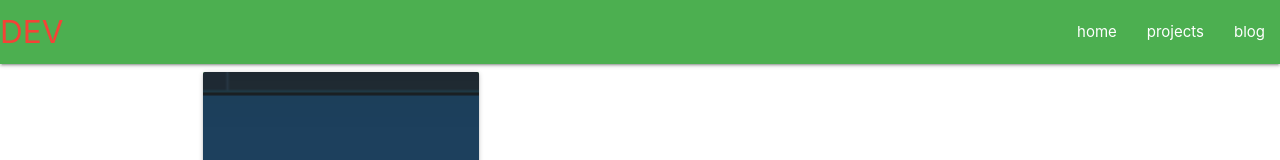
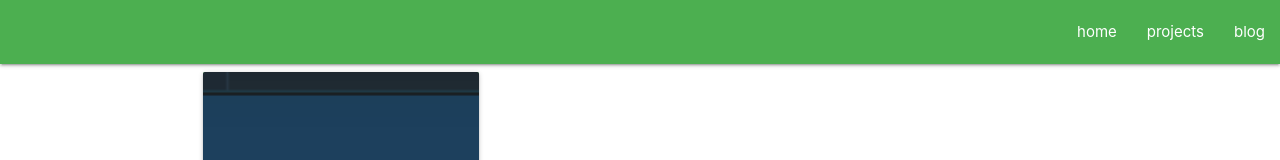
Before and after one commit to kelvinace1/portfolio1, a plain HTML site: page index1.html in a window 1280 px wide. Shown: the top 160 px of the page. Drawn offline with nearby package versions, Linux system fonts and the light colour scheme; files whose address does not match are found by name.

Commit message:
Add files via upload

```diff
--- a/index1.html
+++ b/index1.html
@@ -16,7 +16,7 @@
     <div>
         <nav class="nav-wrapper green">
             <ul>
-                <li class="brand-logo red-text darken 4 flow-text">DEV</li>
+                <li class="brand-logo red-text darken 4 flow-text"></li>
             </ul>
             <ul class="right">
                 <li><a href="index.html">home</a></li>
```
Also changed, not shown: index2.html (+1 -1 lines).
